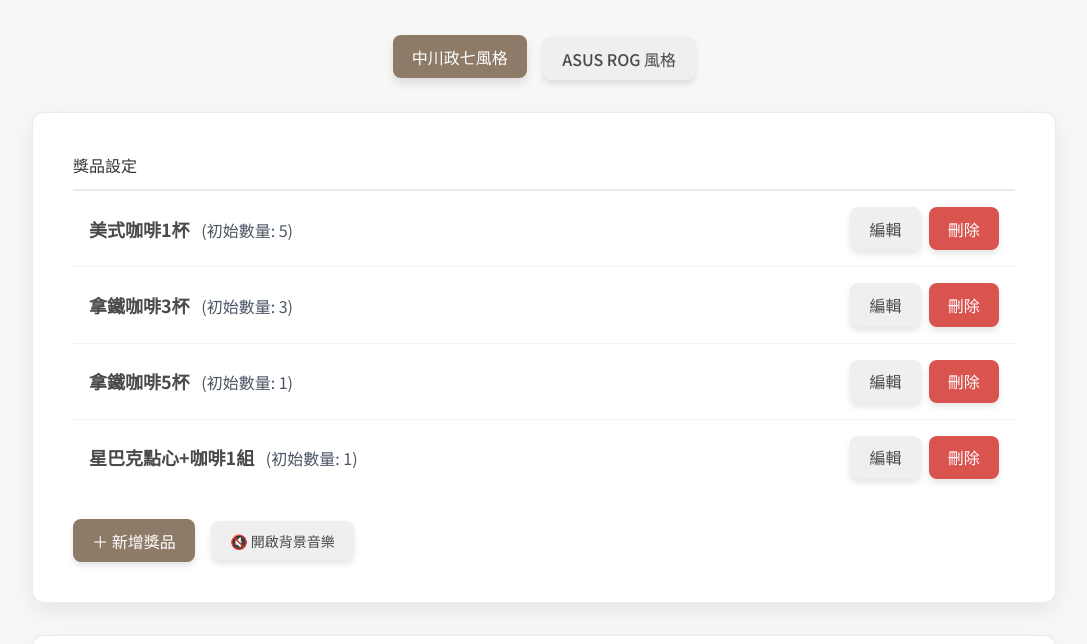
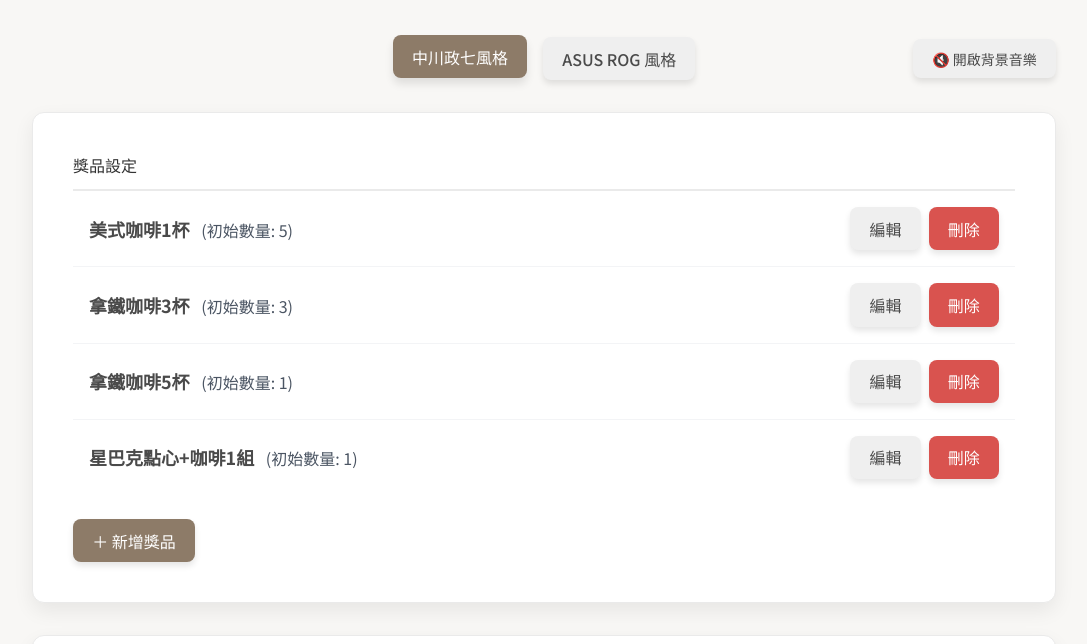
Before and after one commit to YungKunChou/Lottery, a plain HTML site: page index.html in a window 1280 px wide. Shown: the part 111-755 px from the top of the page, without its empty margins (96-1183 px from the left). Drawn offline with nearby package versions, Linux system fonts and the light colour scheme; a web font is replaced by a local one.

Commit message:
Add files via upload

```diff
--- a/index.html
+++ b/index.html
@@ -344,10 +344,22 @@
             <p class="text-lg mt-2 text-gray-500">China Motor Company . 生管部</p>
         </header>
 
-        <!-- THEME SWITCHER -->
-        <div id="theme-switcher" class="flex justify-center gap-4 mb-8">
-            <button data-theme="default" class="btn btn-secondary theme-btn">中川政七風格</button>
-            <button data-theme="rog" class="btn btn-secondary theme-btn">ASUS ROG 風格</button>
+        <!-- THEME SWITCHER & MUSIC CONTROLS -->
+        <div class="flex justify-between items-center flex-wrap gap-y-4 mb-8">
+            <!-- Left Spacer -->
+            <div class="flex-1 hidden md:block"></div>
+
+            <!-- Centered Theme Buttons -->
+            <div id="theme-switcher" class="w-full md:w-auto flex justify-center gap-4 order-2 md:order-1">
+                <button data-theme="default" class="btn btn-secondary theme-btn">中川政七風格</button>
+                <button data-theme="rog" class="btn btn-secondary theme-btn">ASUS ROG 風格</button>
+            </div>
+
+            <!-- Right Music Controls -->
+            <div id="youtube-player-controls" class="flex-1 flex justify-center md:justify-end order-1 md:order-2">
+                <button id="toggle-music-btn" class="btn btn-secondary text-sm">🔇 開啟背景音樂</button>
+                <div id="youtube-player" class="w-0 h-0 overflow-hidden"></div>
+            </div>
         </div>
 
 
@@ -359,10 +371,6 @@
             </div>
             <div class="flex flex-wrap items-center gap-4">
                 <button id="add-prize-btn" class="btn btn-primary">＋ 新增獎品</button>
-                <div id="youtube-player-controls" class="flex items-center gap-2">
-                    <button id="toggle-music-btn" class="btn btn-secondary text-sm">🔇 開啟背景音樂</button>
-                    <div id="youtube-player" class="w-0 h-0 overflow-hidden"></div>
-                </div>
             </div>
         </div>
 
```
